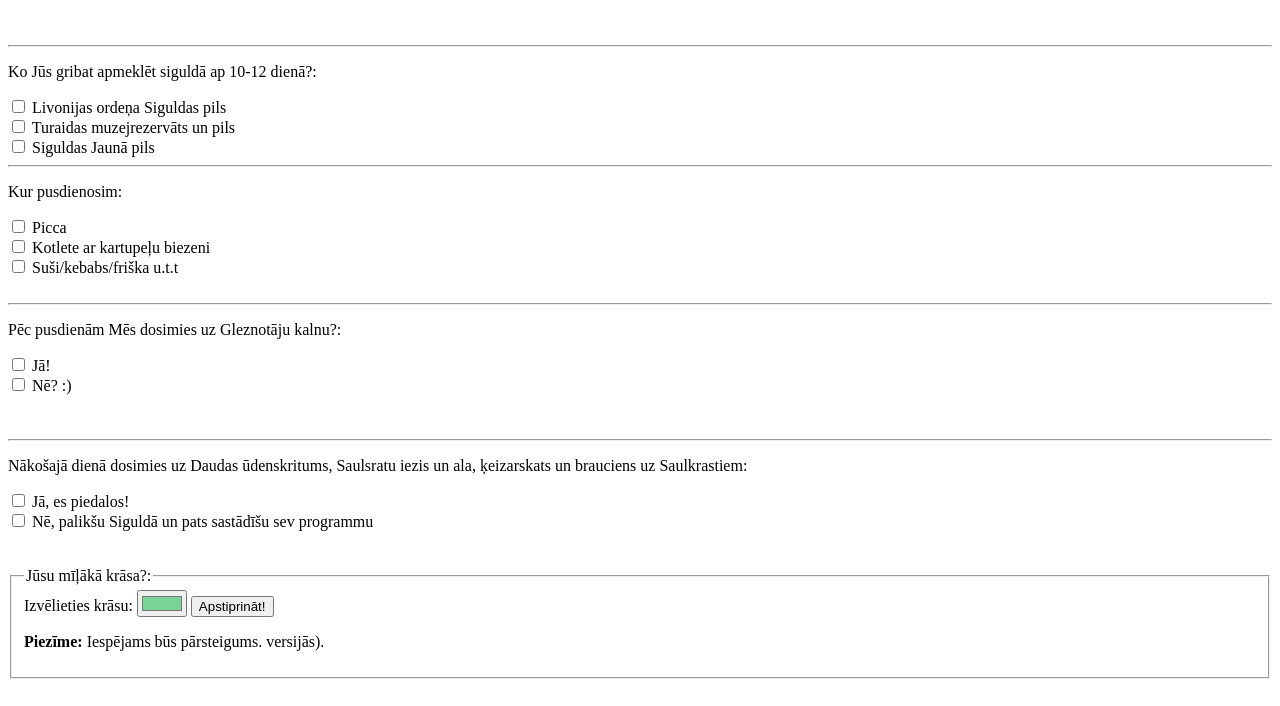
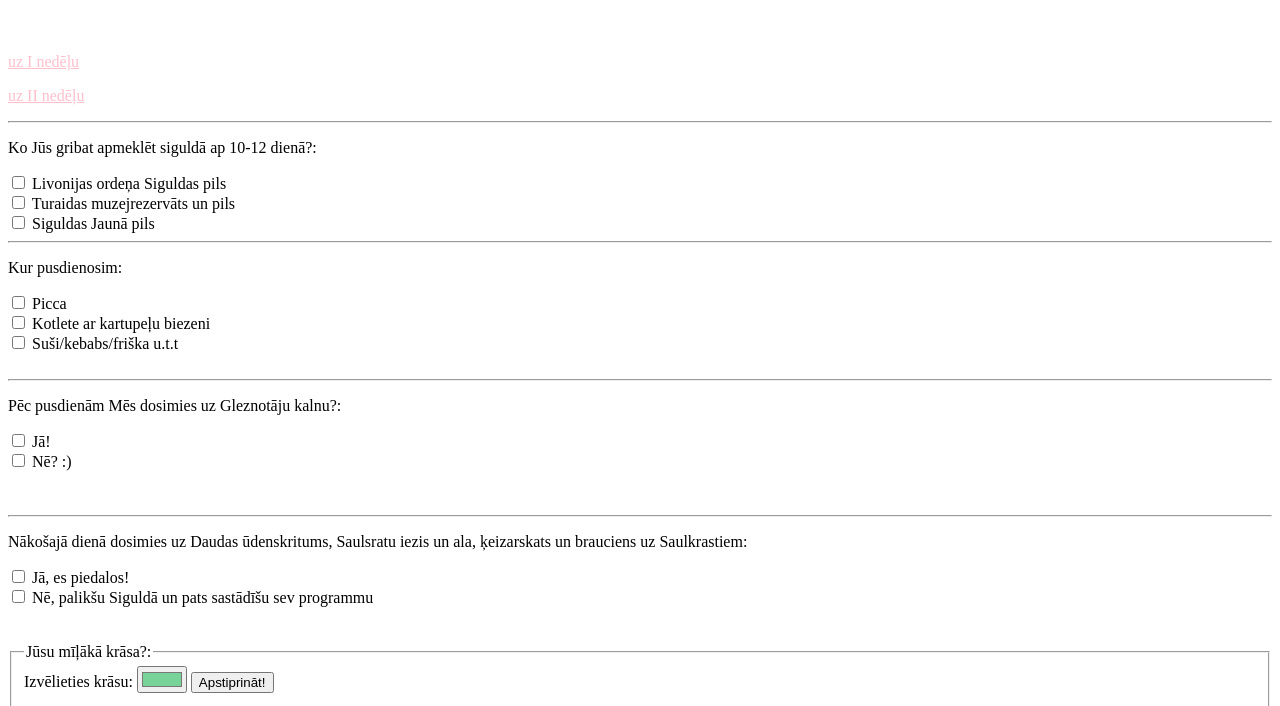
Before and after one commit to Aetoday/MD4, a plain HTML site: page index.html in a window 1280 px wide. Shown: the part 61-767 px from the top of the page. Drawn offline with Linux system fonts and the light colour scheme.

Commit message:
Update index.html

```diff
--- a/index.html
+++ b/index.html
@@ -12,8 +12,12 @@
 <h1>Formas</h1> <br/>
 <form> <!-- lauka nosaukums un teksta ievada lauks -->
 
-
-
+<a href="MD2saraksts1.1.html">
+           <p align="mid">uz I nedēļu</p>
+           </a>
+    <a href="MD2saraksts1.2.html">
+           <p align="mid">uz II nedēļu</p>
+           </a>
 
 
 
```
